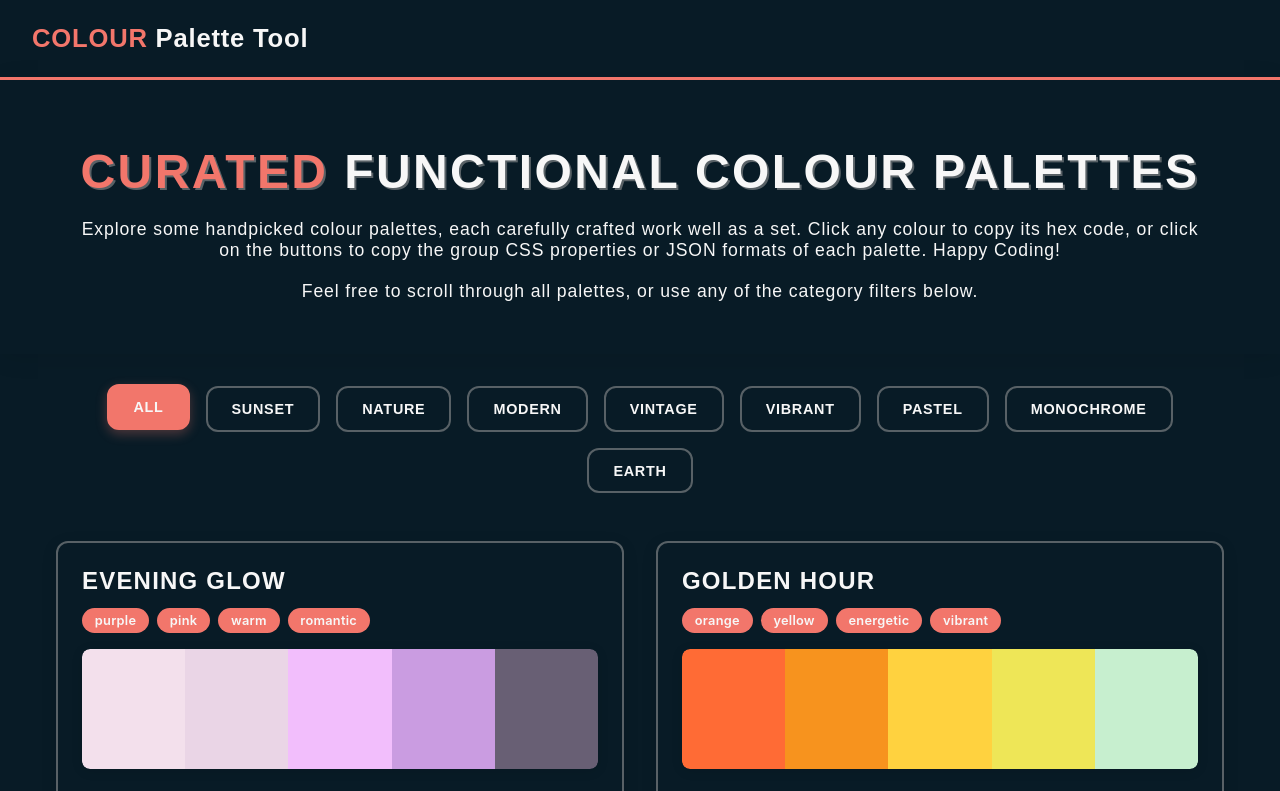
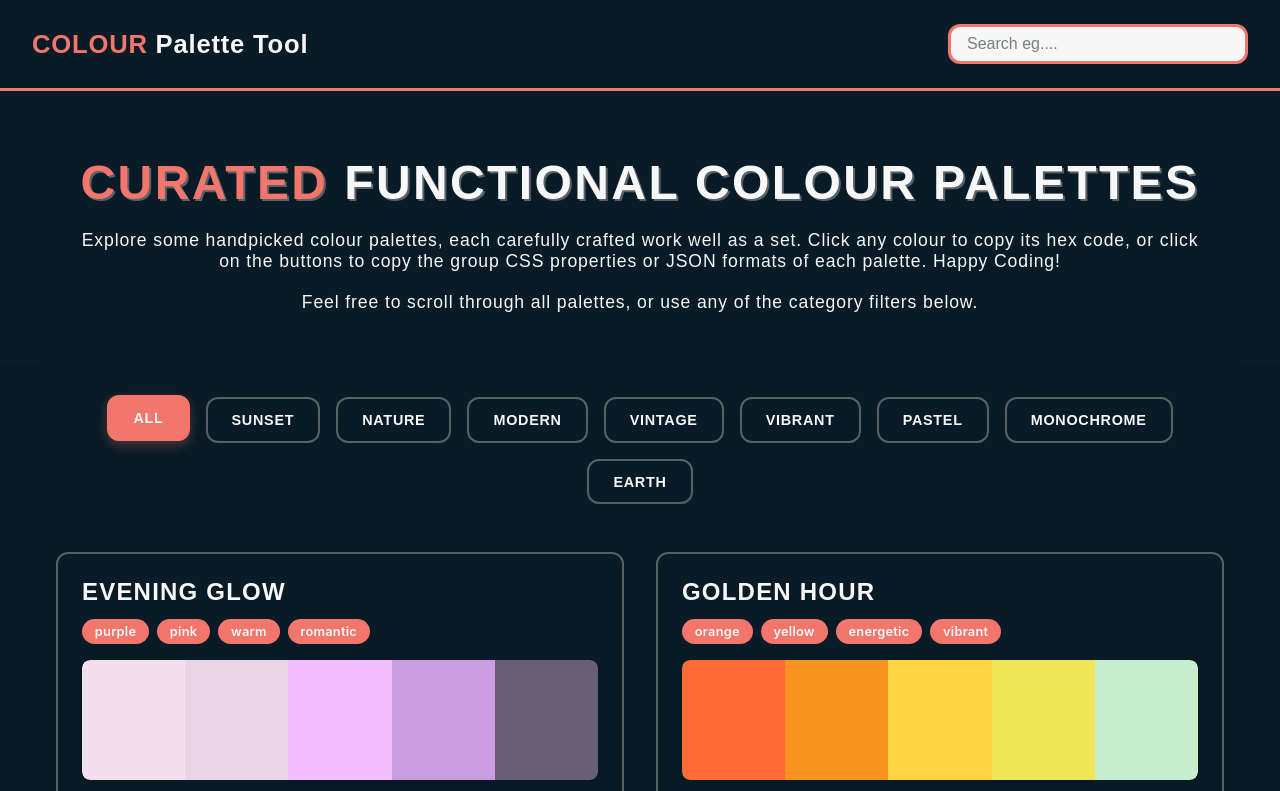
Before and after one commit to Atlis-Ky/colour-palette-tool, a React (Vite) app: page / in a window 1280 px wide. Shown: the top 791 px of the page. Built offline with nearby package versions, Linux system fonts and the light colour scheme; a web font is replaced by a local one.

Commit message:
serachbar functionality added. users now able to search by name or by tags.

```diff
--- a/src/App.jsx
+++ b/src/App.jsx
@@ -1,4 +1,4 @@
-import React from "react";
+import React, { useState } from "react";
 import NavBar from "./components/NavBar";
 import ContextCard from "./components/ContextCard";
 import ColourPalettes from "./components/ColourPalettes";
@@ -6,11 +6,13 @@ import "./styles/palettes.css";
 import Footer from "./components/Footer";
 
 function App() {
+  const [searchTerm, setSearchTerm] = useState("");
+
   return (
     <>
-      <NavBar />
+      <NavBar onSearch={setSearchTerm} searchValue={searchTerm} />
       <ContextCard />
-      <ColourPalettes />
+      <ColourPalettes searchTerm={searchTerm} />
       <Footer />
     </>
   );
--- a/src/components/ColourPalettes.jsx
+++ b/src/components/ColourPalettes.jsx
@@ -3,18 +3,39 @@ import ColourSet from "./ColourSet";
 import colourPalettes from "../data/colourPalettes";
 import "../styles/ColourPalettes.css";
 
-const ColourPalettes = () => {
+const ColourPalettes = ({ searchTerm }) => {
   const [selectedCategory, setSelectedCategory] = useState("all");
 
   // Get all categories
   const categories = ["all", ...Object.keys(colourPalettes)];
 
-  // Get palettes based on selected category
+  // Get palettes based on selected category and search term
   const getDisplayPalettes = () => {
+    let palettes = [];
+
     if (selectedCategory === "all") {
-      return Object.values(colourPalettes).flat();
+      palettes = Object.values(colourPalettes).flat();
+    } else {
+      palettes = colourPalettes[selectedCategory] || [];
     }
-    return colourPalettes[selectedCategory] || [];
+
+    // Filter by search term if provided
+    if (searchTerm && searchTerm.trim() !== "") {
+      const searchLower = searchTerm.toLowerCase();
+      palettes = palettes.filter((palette) => {
+        // Search in palette name
+        const nameMatch = palette.name.toLowerCase().includes(searchLower);
+
+        // Search in tags
+        const tagMatch = palette.tags.some((tag) =>
+          tag.toLowerCase().includes(searchLower)
+        );
+
+        return nameMatch || tagMatch;
+      });
+    }
+
+    return palettes;
   };
 
   const displayPalettes = getDisplayPalettes();
@@ -35,10 +56,28 @@ const ColourPalettes = () => {
         ))}
       </div>
 
+      {/* Show search results info */}
+      {searchTerm && searchTerm.trim() !== "" && (
+        <div className="search-results-info">
+          Found {displayPalettes.length} palette
+          {displayPalettes.length !== 1 ? "s" : ""} matching "{searchTerm}"
+        </div>
+      )}
+
       <div className="palettes-grid">
-        {displayPalettes.map((palette) => (
-          <ColourSet key={palette.id} palette={palette} />
-        ))}
+        {displayPalettes.length > 0 ? (
+          displayPalettes.map((palette) => (
+            <ColourSet key={palette.id} palette={palette} />
+          ))
+        ) : searchTerm && searchTerm.trim() !== "" ? (
+          <div className="no-results">
+            <p>No palettes found matching "{searchTerm}"</p>
+            <p>
+              Try searching for colors like "blue", "green", or styles like
+              "modern", "vintage"
+            </p>
+          </div>
+        ) : null}
       </div>
     </div>
   );
--- a/src/components/NavBar.jsx
+++ b/src/components/NavBar.jsx
@@ -1,11 +1,13 @@
 import React from "react";
+import SearchBar from "./SearchBar";
 import "../styles/NavBar.css";
 
-const NavBar = () => (
+const NavBar = ({ onSearch, searchValue }) => (
   <nav className="navbar">
     <div className="navbar-title">
       <span className="highlight-word">COLOUR</span> Palette Tool
     </div>
+    <SearchBar onSearch={onSearch} searchValue={searchValue} />
   </nav>
 );
 
--- /dev/null
+++ b/src/components/SearchBar.jsx
@@ -0,0 +1,14 @@
+import React from "react";
+import "../styles/SearchBar.css";
+
+const SearchBar = ({ onSearch, searchValue }) => (
+  <input
+    className="searchbar"
+    type="text"
+    placeholder="Search eg...."
+    value={searchValue}
+    onChange={(e) => onSearch(e.target.value)}
+  />
+);
+
+export default SearchBar;
--- a/src/styles/ColourPalettes.css
+++ b/src/styles/ColourPalettes.css
@@ -74,6 +74,33 @@
   gap: 2rem;
 }
 
+.search-results-info {
+  text-align: center;
+  margin-bottom: 2rem;
+  color: var(--main-text-light); /* Changed from --main-secondary */
+  font-size: 1rem;
+  font-style: italic;
+}
+
+.no-results {
+  grid-column: 1 / -1;
+  text-align: center;
+  padding: 3rem 1rem;
+  color: var(--main-text-light); /* Changed from --main-secondary */
+}
+
+.no-results p:first-child {
+  font-size: 1.2rem;
+  color: var(--main-text-light);
+  margin-bottom: 0.5rem;
+}
+
+.no-results p:last-child {
+  font-size: 1rem;
+  color: var(--main-text-light); /* Added explicit color */
+  opacity: 0.8;
+}
+
 @media (max-width: 768px) {
   .colour-palettes {
     padding: 1.5rem 0.5rem;
--- /dev/null
+++ b/src/styles/SearchBar.css
@@ -0,0 +1,22 @@
+.searchbar {
+  padding: 0.5rem 1rem;
+  border-radius: var(--border-radius);
+  border: 3px solid var(--main-accent);
+  font-size: 1rem;
+  width: 300px;
+  max-width: 100%;
+  outline: none; /* bins off default blue outline */
+  background: var(--main-text-light);
+  color: var(--main-text-dark);
+}
+
+/* focus style */
+.searchbar:focus {
+  box-shadow: 0 0 0 2px var(--main-secondary);
+  border-color: var(--main-accent);
+}
+
+.searchbar::placeholder {
+  color: var(--main-secondary);
+  opacity: 0.8;
+}
```
